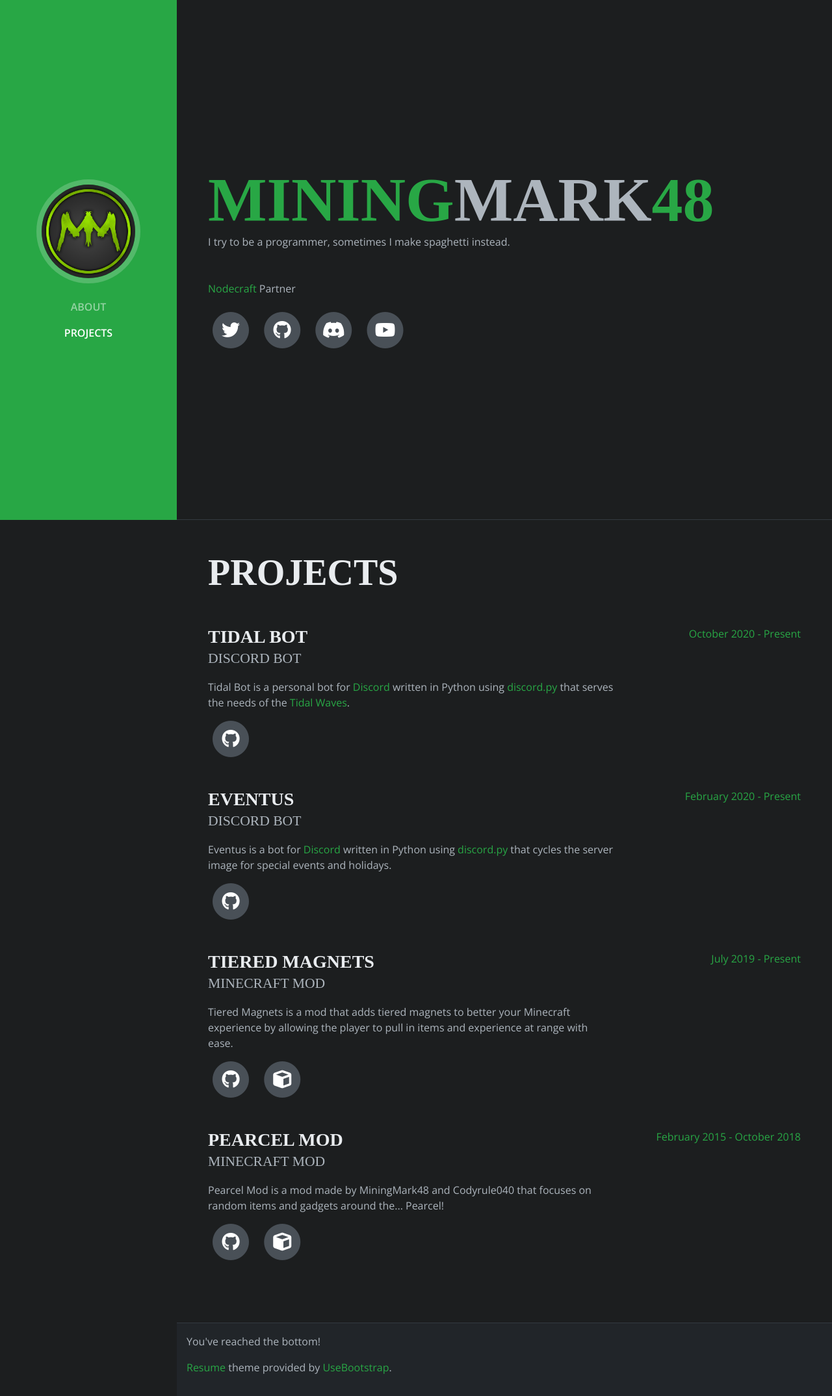
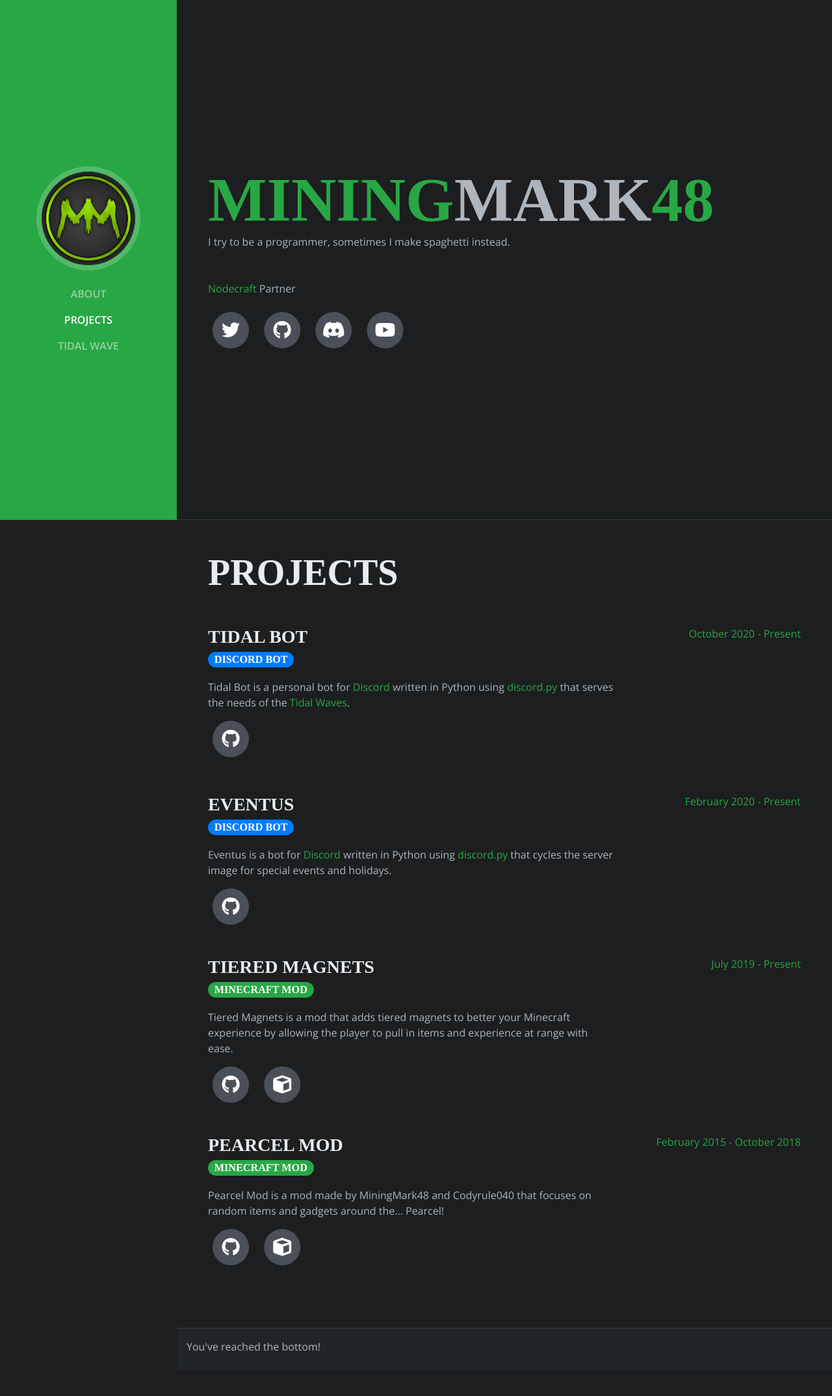
Before and after one commit to MiningMark48/miningmark48.github.io, a PHP site: page / in a window 1280 px wide. Shown: the whole page at 65% size. After the commit the page ends 2079 px from the top, so only its background shows below. Run offline with PHP 8.4, Linux system fonts and the light colour scheme; some libraries are stand-ins or nearby versions; some web fonts are replaced.

Commit message:
More work

```diff
--- a/css/resume.css
+++ b/css/resume.css
@@ -31,6 +31,15 @@
 
 h2 {
   font-size: 3.5rem;
+}
+
+footer {
+  color: #adb5bd;
+  background-color: #1c1e1f;
+}
+
+.cursor-point {
+  cursor: pointer;
 }
 
 .subheading {
--- a/index.html
+++ b/index.html
@@ -5,8 +5,16 @@
 
     <meta charset="utf-8">
     <meta name="viewport" content="width=device-width, initial-scale=1, shrink-to-fit=no">
-    <meta name="description" content="">
-    <meta name="author" content="">
+    <meta name="description" content="I try to be a programmer, sometimes I make spaghetti instead.">
+    <meta name="author" content="MiningMark48">
+
+    <meta name="twitter:card" content="summary">
+    <meta name="twitter:url" content="https://miningmark48.github.io">
+    <meta name="twitter:title" content="MiningMark48">
+    <meta name="twitter:description" content="I try to be a programmer, sometimes I make spaghetti instead.">
+    <meta name="twitter:image" content="https://miningmark48.github.io/img/logo.png">
+    <meta name="twitter:site" content="@miningmark48">
+    <meta name="twitter:creator" content="@miningmark48">
 
     <title>MiningMark48</title>
 
@@ -49,9 +57,9 @@
           <!-- <li class="nav-item">
             <a class="nav-link js-scroll-trigger" href="#skills">Skills</a>
           </li> -->
-          <!-- <li class="nav-item">
-            <a class="nav-link js-scroll-trigger" href="#">Tidal Wave</a>
-          </li> -->
+          <li class="nav-item">
+            <a class="nav-link js-scroll-trigger" href="/tw">Tidal Wave</a>
+          </li>
         </ul>
       </div>
     </nav>
@@ -60,7 +68,7 @@
 
       <section class="resume-section p-3 p-lg-5 d-flex d-column" id="about">
         <div class="my-auto">
-          <h1 class="text-primary">Mining<span class="text-secondary">Mark</span>48</h1>
+          <h1 class="text-primary">Mining<span class="text-secondary"><a onclick="egg_himark()" class="cursor-point">Mark</a></span>48</h1>
           <!-- <div class="subheading mb-5">
             Cheyenne Wells, CO 80810 · (317) 585-8468 ·
             <a href="mailto:name@email.com">name@email.com</a>
@@ -139,9 +147,11 @@
           <div class="resume-item d-flex flex-column flex-md-row mb-5">
             <div class="resume-content mr-auto">
               <h3 class="mb-0">Tidal Bot</h3>
-              <div class="subheading mb-3">Discord Bot</div>
+              <div class="subheading mb-3">
+                <span class="badge badge-primary badge-pill">Discord Bot</span>
+              </div>
               <p>Tidal Bot is a personal bot for <a href="https://discord.com/">Discord</a> written in Python using <a href="https://github.com/Rapptz/discord.py">discord.py</a> that serves the needs of the <a href="https://discord.gg/SMCEXw5">Tidal Waves</a>.</p>
-              <ul class="list-inline list-social-icons mb-0">
+              <ul class="list-inline list-social-icons mb-2">
                 <li class="list-inline-item">
                   <a href="https://github.com/miningmark48/tidal-bot">
                     <span class="fa-stack fa-lg">
@@ -160,7 +170,9 @@
           <div class="resume-item d-flex flex-column flex-md-row mb-5">
             <div class="resume-content mr-auto">
               <h3 class="mb-0">Eventus</h3>
-              <div class="subheading mb-3">Discord Bot</div>
+              <div class="subheading mb-3">
+                <span class="badge badge-primary badge-pill">Discord Bot</span>
+              </div>
               <p>Eventus is a bot for <a href="https://discord.com/">Discord</a> written in Python using <a href="https://github.com/Rapptz/discord.py">discord.py</a> that cycles the server image for special events and holidays.</p>
               <ul class="list-inline list-social-icons mb-0">
                 <li class="list-inline-item">
@@ -181,7 +193,9 @@
           <div class="resume-item d-flex flex-column flex-md-row mb-5">
             <div class="resume-content mr-auto">
               <h3 class="mb-0">Tiered Magnets</h3>
-              <div class="subheading mb-3">Minecraft Mod</div>
+              <div class="subheading mb-3">
+                <span class="badge badge-success badge-pill">Minecraft Mod</span>
+              </div>
               <p>Tiered Magnets is a mod that adds tiered magnets to better your Minecraft experience by allowing the player to pull in items and experience at range with ease.</p>
               <ul class="list-inline list-social-icons mb-0">
                 <li class="list-inline-item">
@@ -210,7 +224,9 @@
           <div class="resume-item d-flex flex-column flex-md-row mb-5">
             <div class="resume-content mr-auto">
               <h3 class="mb-0">Pearcel Mod</h3>
-              <div class="subheading mb-3">Minecraft Mod</div>
+              <div class="subheading mb-3">
+                <span class="badge badge-success badge-pill">Minecraft Mod</span>
+              </div>
               <p>Pearcel Mod is a mod made by MiningMark48 and Codyrule040 that focuses on random items and gadgets around the... Pearcel!</p>
               <ul class="list-inline list-social-icons mb-0">
                 <li class="list-inline-item">
@@ -232,7 +248,7 @@
               </ul>
             </div>
             <div class="resume-date text-md-right">
-              <span class="text-primary">February 2015 - October 2018</span>
+              <span class="text-primary"><a onclick="egg_pearcelmod()" class="cursor-point">February 2015 - October 2018</a></span>
             </div>
           </div>
 
@@ -300,8 +316,8 @@
 
       <footer class="footer mt-auto py-3">
         <div class="container">
-          <p>You've reached the bottom!</p>
-          <p><a href="https://usebootstrap.com/theme/resume-bootstrap4-master">Resume</a> theme provided by <a href="https://usebootstrap.com/">UseBootstrap</a>.</p>
+          <p class="mb-2">You've reached the <a onclick="egg_rr()" class="cursor-point">bottom!</a></p>
+          <!-- <p><a href="https://usebootstrap.com/theme/resume-bootstrap4-master">Resume</a> template/theme provided by <a href="https://usebootstrap.com/">UseBootstrap</a>.</p> -->
 
           <!-- <div class="form-check form-switch">
             <input class="form-check-input" type="checkbox" id="flexSwitchCheckChecked" disabled>
@@ -322,6 +338,8 @@
     <!-- Custom scripts for this template -->
     <script src="js/resume.min.js"></script>
 
+    <script src="js/eggs.js"></script>
+
   </body>
 
 </html>
--- /dev/null
+++ b/js/eggs.js
@@ -0,0 +1,11 @@
+function egg_himark(){
+	window.location.replace("https://www.youtube.com/watch?v=aekfPU0SwNw");
+}
+
+function egg_pearcelmod(){
+	alert("Rest in Peace!");
+}
+
+function egg_rr(){
+	window.location.replace("https://www.youtube.com/watch?v=dQw4w9WgXcQ");
+}
--- a/scss/_global.scss
+++ b/scss/_global.scss
@@ -35,6 +35,14 @@
   font-size: 3.5rem;
 }
 
+footer {
+  @include default-body;
+}
+
+.cursor-point {
+  cursor: pointer
+}
+
 .subheading {
   text-transform: uppercase;
   font-weight: 500;
```
Also changed, not shown: tw/index.html (added, +8 -0 lines), 1 other file.
